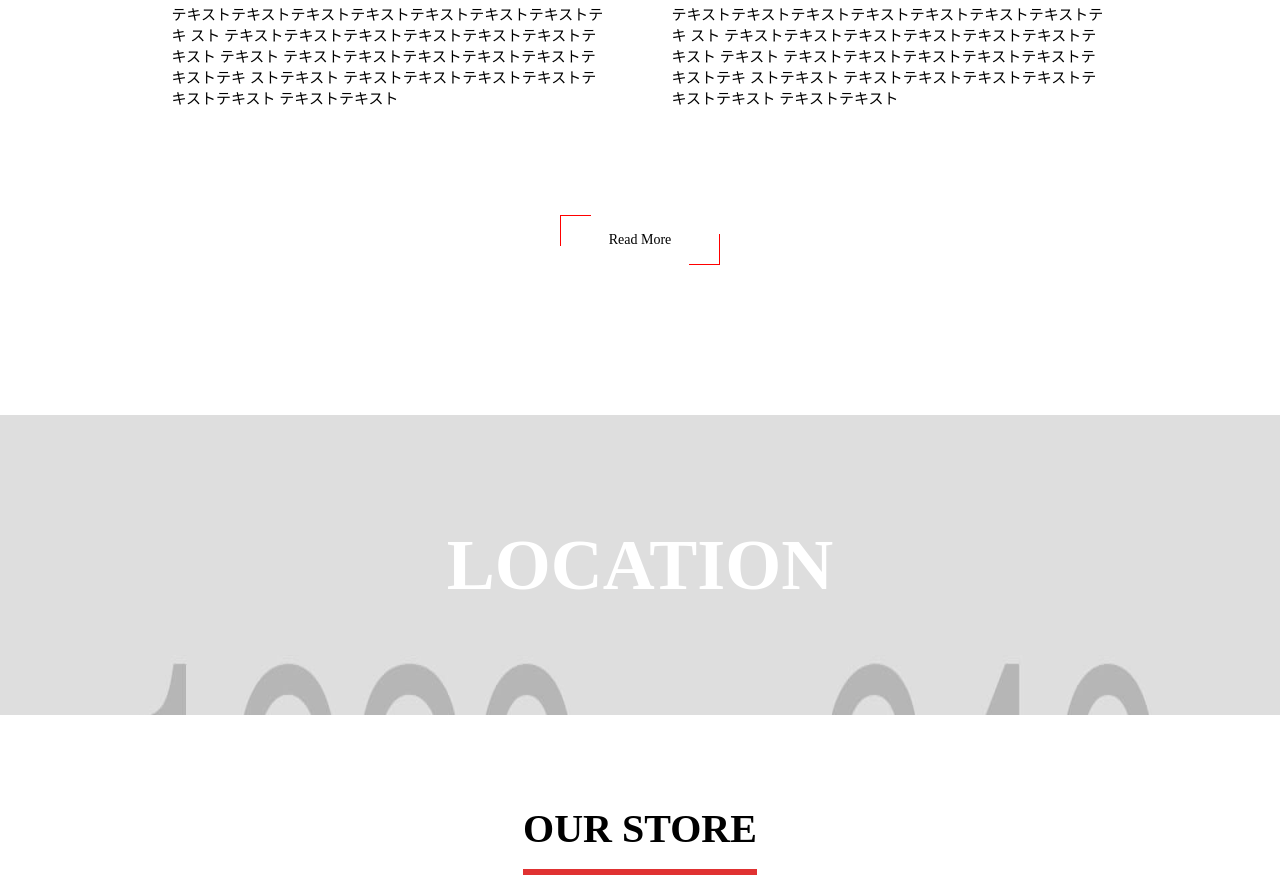
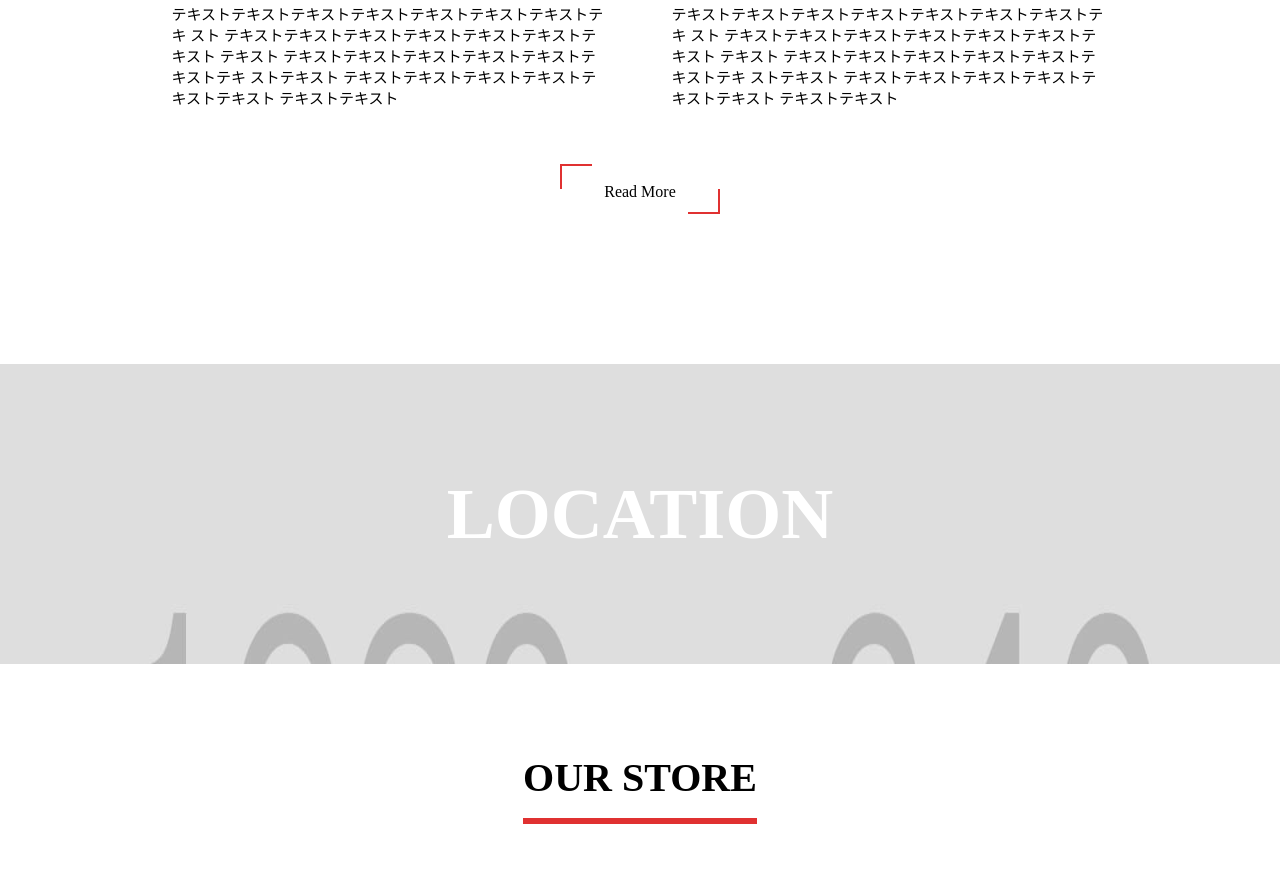
Before and after one commit to kento-777/cafe, a plain HTML site: page index.html in a window 1280 px wide. Shown: the part 2512-3389 px from the top of the page. Drawn offline with Linux system fonts and the light colour scheme.

Commit message:
ボタンを中央揃え＆アニメーション実装

```diff
--- a/index.html
+++ b/index.html
@@ -137,10 +137,10 @@
               テキストテキスト</p></li>
           </ul>
         </div>
-        <div class="wrapper__btn">
-          <a href="#">Read More</a>
-          <div class="border"></div>
-          <div class="border"></div>
+        <div class="btn__wrapper">
+          <a class="btn" href="#">
+            <span>Read More</span>
+          </a>
         </div>
       </div>
     </section>
--- a/style.scss
+++ b/style.scss
@@ -170,6 +170,8 @@ body {
     @include logo;
 
 
+
+
     &__descriptions {
       padding: 0;
       max-width: 1000px;
@@ -233,12 +235,89 @@ body {
         width:100%;
         height:100%;
       }
+    }
 
+    .btn__wrapper {
+      text-align: center;
+    }
 
-      a {
-        padding: 15px 42px;
-        font-size: 14px;
+    .btn {
+      width: 160px;
+      height: 50px;
+      line-height: 3.5;
+      display: inline-block;
+      color: #000;
+      padding: 0;
+      cursor: pointer;
+      transition: all 0.3s ease;
+      position: relative;
+      text-align: center;
 
+      &::before {
+        width: 2px;
+        height: 50%;
+        position: absolute;
+        content: "";
+        right: 0;
+        bottom: 0;
+        background: #E03131;
+        transition: all 0.3s ease;
+      }
+
+      &:hover::before {
+        height: 100%;
+      }
+
+      &::after {
+        width: 20%;
+        height: 2px;
+        position: absolute;
+        content: "";
+        right: 0;
+        bottom: 0;
+        background: #E03131;
+        transition: all 0.3s ease;
+      }
+
+      &:hover::after {
+        width: 100%;
+      }
+
+      span {
+        position: relative;
+        display: block;
+        width: 100%;
+        height: 100%;
+
+        &::before {
+          width: 2px;
+          height: 50%;
+          position: absolute;
+          content: "";
+          left: 0;
+          top: 0;
+          background: #E03131;
+          transition: all 0.3s ease;
+        }
+
+        &:hover::before {
+          height: 100%;
+        }
+
+        &::after {
+          width: 20%;
+          height: 2px;
+          position: absolute;
+          content: "";
+          left: 0;
+          top: 0;
+          background: #E03131;
+          transition: all 0.3s ease;
+        }
+
+        &:hover::after {
+          width: 100%;
+        }
       }
     }
   }
```
Also changed, not shown: style.css, 1 other file.
